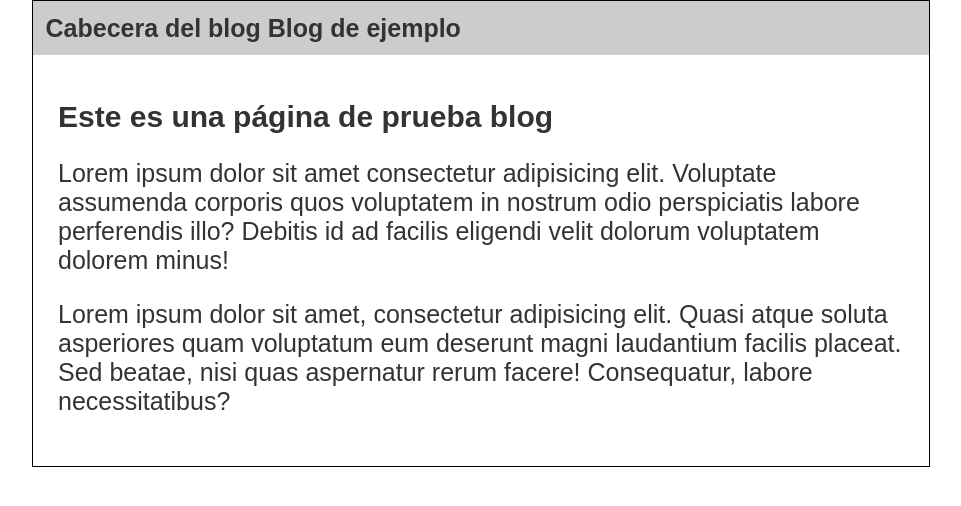
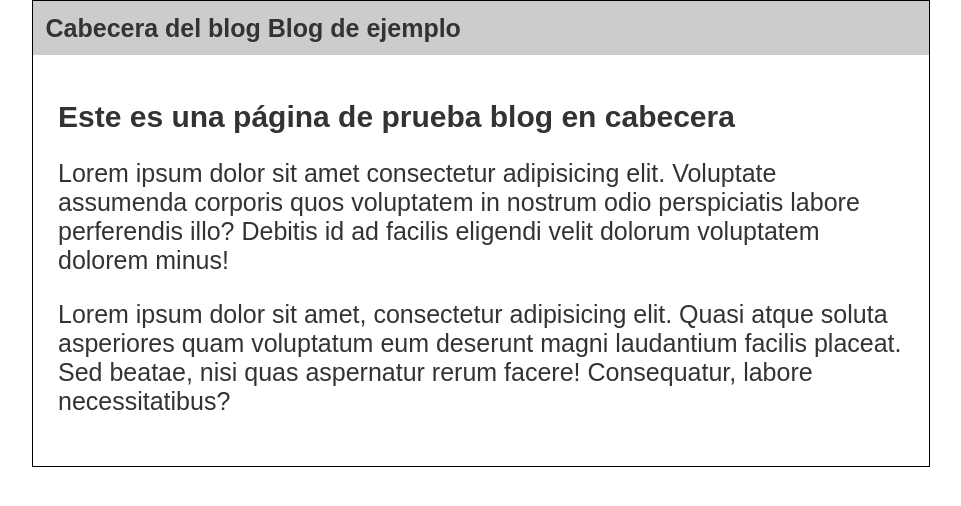
Before and after one commit to FernandoOnate/hyperblog.github-io, a plain HTML site: page blogpost.html in a window 1280 px wide. Shown: the whole page, without its empty margins (159-1120 px from the left). Drawn offline with Linux system fonts and the light colour scheme.

Commit message:
añado cambios en cabecera en el titulo

```diff
--- a/blogpost.html
+++ b/blogpost.html
@@ -10,7 +10,7 @@
         <span>Blog de ejemplo</span>
       </div>
       <div class="post">
-        <h1>Este es una página de prueba blog</h1>
+        <h1>Este es una página de prueba blog en cabecera</h1>
         <p>
           Lorem ipsum dolor sit amet consectetur adipisicing elit. Voluptate
           assumenda corporis quos voluptatem in nostrum odio perspiciatis labore
```
